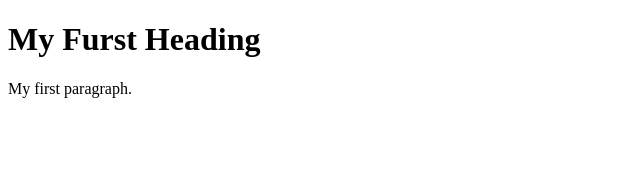
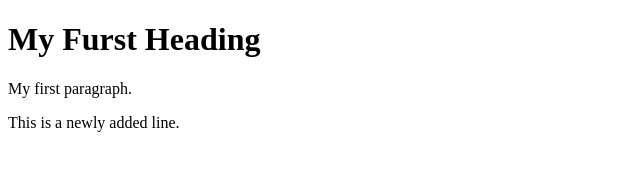
Before and after one commit to russelshane2/samplegit, a plain HTML site: page index.html in a window 1280 px wide. Shown: the whole page, without its empty margins (0-640 px from the left). Drawn offline with Linux system fonts and the light colour scheme.

Commit message:
another change

```diff
--- a/index.html
+++ b/index.html
@@ -10,3 +10,5 @@
 
 </body>
 </html>
+
+<p>This is a newly added line.</p>
```
